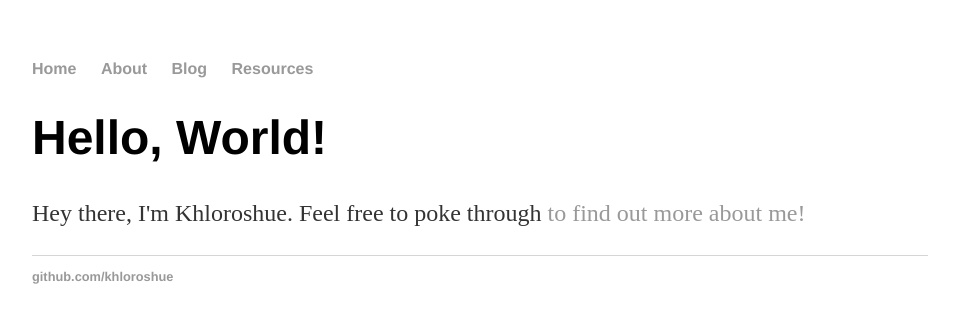
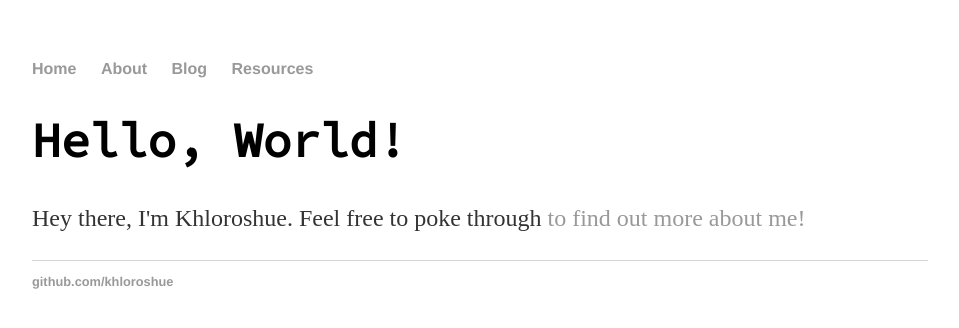
Before and after one commit to khloroshue/khloroshue.github.io, a Jekyll site: the page built from index.html, in a window 1280 px wide. Shown: the top 328 px of the page, without its empty margins (160-1119 px from the left). Built offline with Jekyll 4.4.1, drawn with Linux system fonts in a browser that asks for light colours.

Commit message:
Update main.css

```diff
--- a/css/main.css
+++ b/css/main.css
@@ -21,7 +21,7 @@ a:hover {
 }
 h1 {
     font-size: 3em;
-    font-family:'Helvetica', 'Arial', 'Sans-Serif';
+    font-family:'Source Code Pro', monospace;
 }
 p {
     font-size: 1.5em;
```
